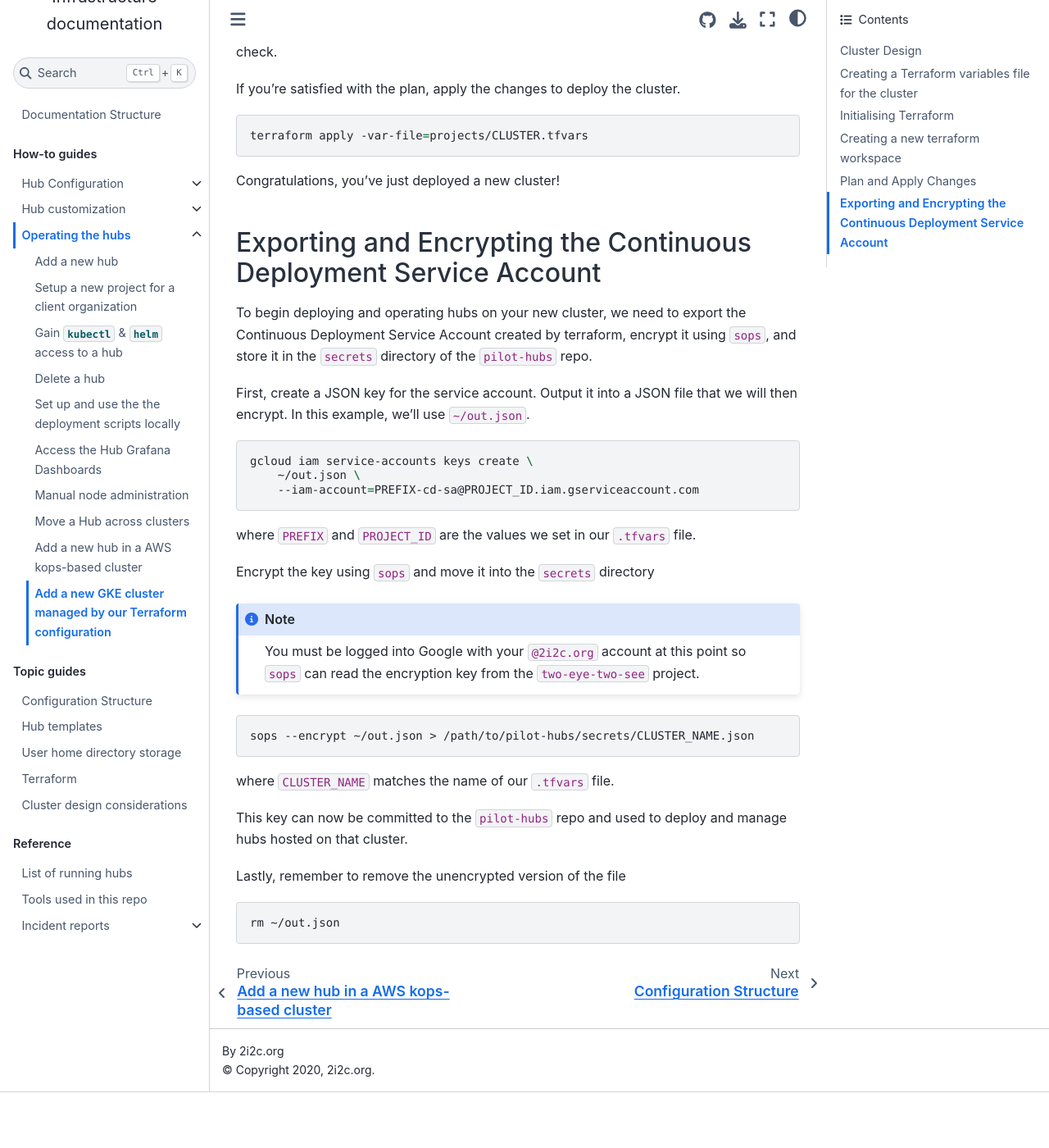
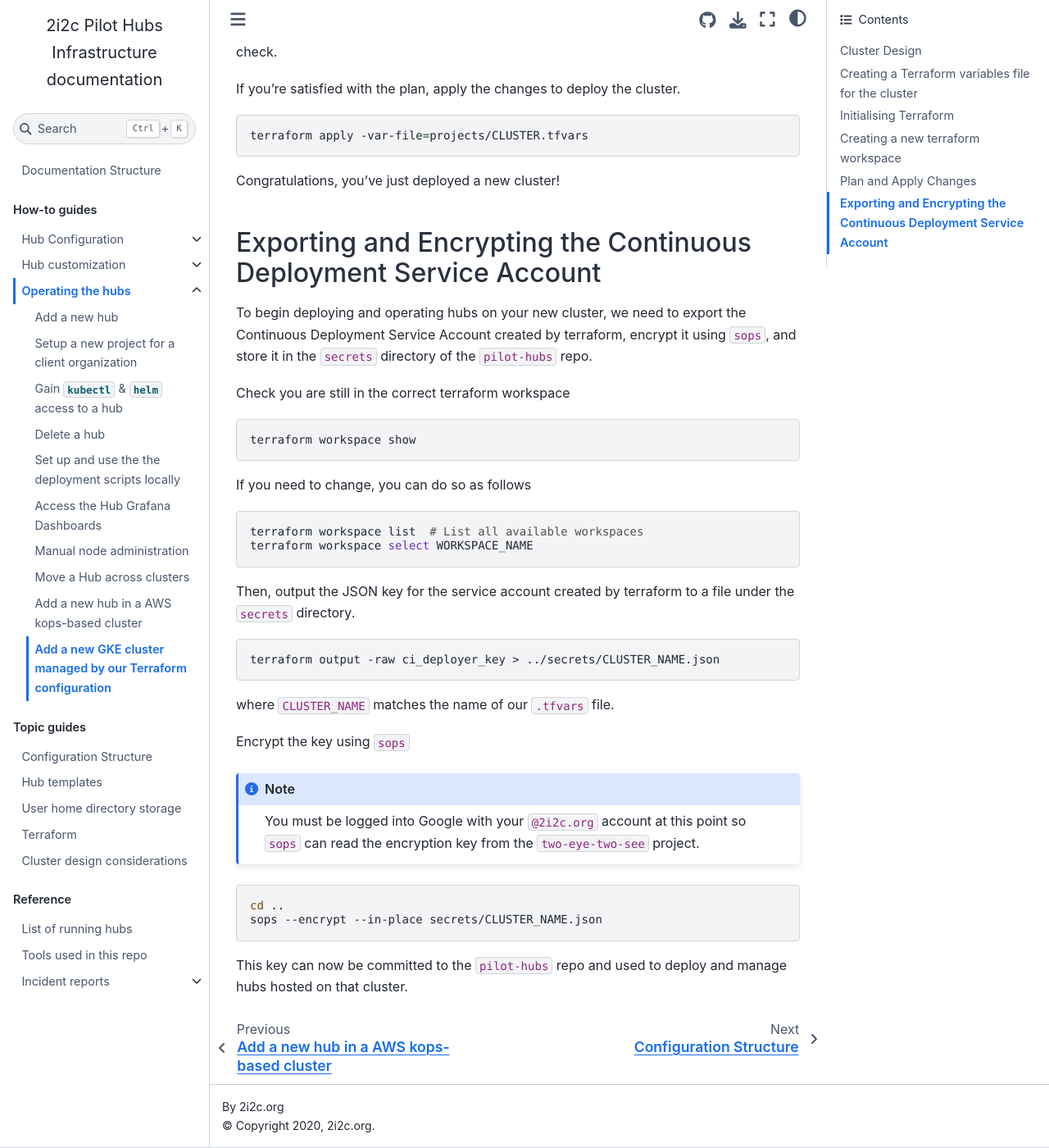
Before and after one commit to 2i2c-org/infrastructure, a Sphinx documentation site: the page built from docs/howto/operate/new-tf-cluster.md, in a window 1280 px wide and 1400 px high, scrolled down 2412 px. Shown: the whole window at 82% size. Built offline with Sphinx 7.4.7 and the Sphinx Book theme 1.1.4, drawn with Linux system fonts in a browser that asks for light colours; pages that are not in the unit, such as notebooks, are missing from menus; the version number could not be read and is left out; before the commit the page ends 3744 px from its top, so only the background shows below that.

Commit message:
Update the service account docs to use terraform output

````diff
--- a/docs/howto/operate/new-tf-cluster.md
+++ b/docs/howto/operate/new-tf-cluster.md
@@ -97,34 +97,36 @@
 
 To begin deploying and operating hubs on your new cluster, we need to export the Continuous Deployment Service Account created by terraform, encrypt it using `sops`, and store it in the `secrets` directory of the `pilot-hubs` repo.
 
-First, create a JSON key for the service account.
-Output it into a JSON file that we will then encrypt.
-In this example, we'll use `~/out.json`.
+Check you are still in the correct terraform workspace
 
 ```bash
-gcloud iam service-accounts keys create \
-    ~/out.json \
-    --iam-account=PREFIX-cd-sa@PROJECT_ID.iam.gserviceaccount.com
+terraform workspace show
 ```
 
-where `PREFIX` and `PROJECT_ID` are the values we set in our `.tfvars` file.
+If you need to change, you can do so as follows
 
-Encrypt the key using `sops` and move it into the `secrets` directory
+```bash
+terraform workspace list  # List all available workspaces
+terraform workspace select WORKSPACE_NAME
+```
+
+Then, output the JSON key for the service account created by terraform to a file under the `secrets` directory.
+
+```bash
+terraform output -raw ci_deployer_key > ../secrets/CLUSTER_NAME.json
+```
+
+where `CLUSTER_NAME` matches the name of our `.tfvars` file.
+
+Encrypt the key using `sops`
 
 ```{note}
 You must be logged into Google with your `@2i2c.org` account at this point so `sops` can read the encryption key from the `two-eye-two-see` project.
 ```
 
 ```bash
-sops --encrypt ~/out.json > /path/to/pilot-hubs/secrets/CLUSTER_NAME.json
+cd ..
+sops --encrypt --in-place secrets/CLUSTER_NAME.json
 ```
 
-where `CLUSTER_NAME` matches the name of our `.tfvars` file.
-
 This key can now be committed to the `pilot-hubs` repo and used to deploy and manage hubs hosted on that cluster.
-
-Lastly, remember to remove the unencrypted version of the file
-
-```bash
-rm ~/out.json
-```
````
